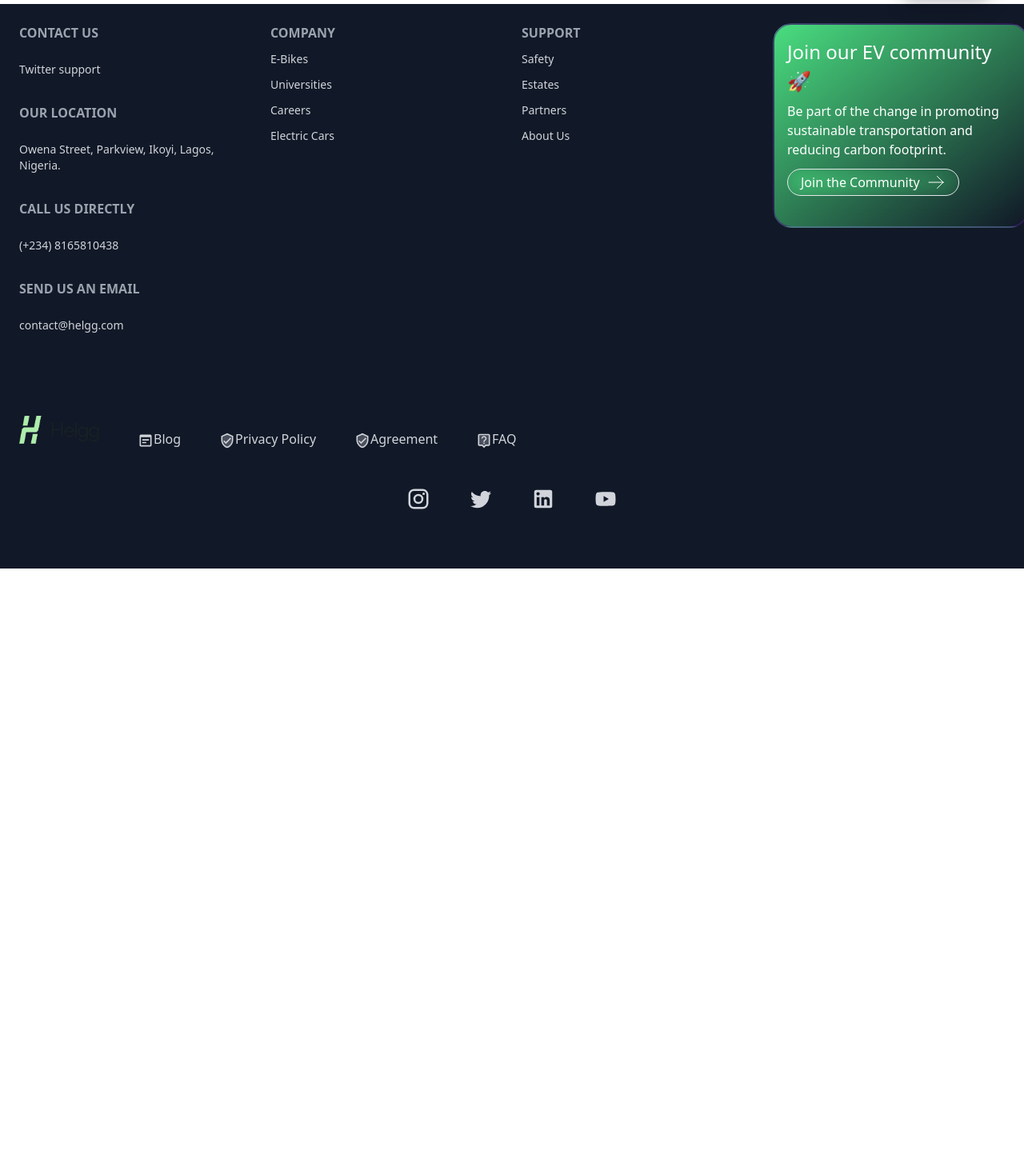
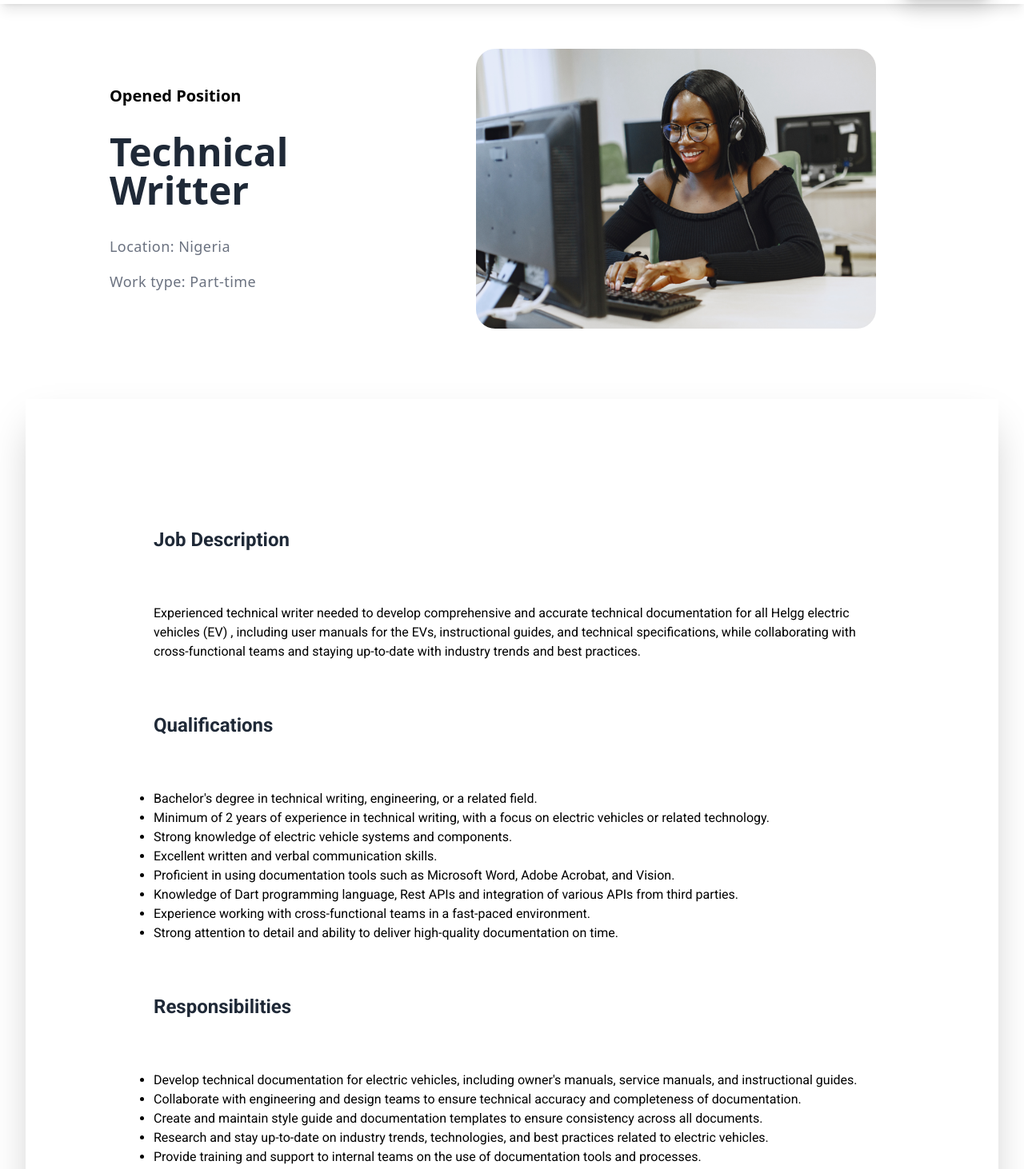
Before and after one commit to chimaskyy/helgg, a React (Vite) app in the folder client/: page /career/technical-writer in a window 1280 px wide. Shown: the part 62-1524 px from the top of the page at 80% size. Before the commit the page ends 800 px from the top, so only its background shows below. Built offline with nearby package versions, Linux system fonts and the light colour scheme.

Commit message:
create application page

```diff
--- a/client/src/App.jsx
+++ b/client/src/App.jsx
@@ -11,6 +11,8 @@ import About from "./pages/About"
 import Download from "./pages/Download";
 import Career from "./pages/Career";
 import FlutterPosition from "./pages/FlutterPosition";
+import IoT from "./pages/IoT";
+import TechWriter from "./pages/TechWriter";
 
 function App() {
   return (
@@ -22,6 +24,8 @@ function App() {
         <Route path="/download" element={<Download />} />
         <Route path="/career" element={<Career />} />
         <Route path="career/flutter-position" element={<FlutterPosition />} />
+        <Route path="career/iot-engineer" element={<IoT />} />
+        <Route path="career/technical-writer" element={<TechWriter />} />
       </Routes>
       <Footer />
     </Router>
--- a/client/src/pages/Career.jsx
+++ b/client/src/pages/Career.jsx
@@ -71,9 +71,11 @@ function Career() {
             </h3>
           </div>
           <div className="flex flex-col gap-6">
+            <Link to="/career/technical-writer">
               <button className="bg-customGreen p-2 w-40 h-30 text-lg rounded-full">
                 Apply Now
               </button>
+            </Link>
             <p className="text-customBlue font-bold pl-4">Status: undergoing</p>
           </div>
         </div>
@@ -92,9 +94,11 @@ function Career() {
             </h3>
           </div>
           <div className="flex flex-col gap-6">
-            <button className="bg-customGreen font-roboto p-2 w-40 h-30 text-lg rounded-full">
+            <Link to="/career/iot-engineer">
+              <button className="bg-customGreen p-2 w-40 h-30 text-lg rounded-full">
                 Apply Now
               </button>
+            </Link>
             <p className="text-customBlue font-bold pl-4">Status: undergoing</p>
           </div>
         </div>
--- a/client/src/pages/FlutterPosition.jsx
+++ b/client/src/pages/FlutterPosition.jsx
@@ -28,7 +28,7 @@ function FlutterPosition() {
             />
           </div>
         </div>
-        <div className="font-roboto bg-white shadow-2xl mt-16 p-32">
+        <div className="font-roboto bg-white shadow-2xl mt-16 p-12 lg:p-32">
           <h1 className="text-center text-2xl text-gray-800 font-bold p-8 lg:text-left">
             Job Description
           </h1>
--- /dev/null
+++ b/client/src/pages/IoT.jsx
@@ -0,0 +1,117 @@
+import React from "react";
+import Team3 from "../assets/gallery/Iot.png";
+
+function IoTEngineer() {
+  return (
+    <>
+      <div className="flex flex-col items-center justify-center min-h-screen m-8">
+        <div className="flex flex-col lg:flex-row justify-between lg:items-center lg:items-start gap-12">
+          <div>
+            <h2 className="text-xl font-extrabold mr-4">Opened Position</h2>
+            <h1 className="font-bold pt-8 pb-8 text-4xl text-gray-800 lg:text-5xl">
+              Iot Engineer
+            </h1>
+            <p className="tracking-wide text-lg text-gray-500">
+              Location: Nigeria
+            </p>
+            <p className="pt-4 tracking-wide text-lg text-gray-500">
+              Work type: Part-time
+            </p>
+          </div>
+          <div className="relative w-full lg:w-3/5 p-6">
+            <img
+              src={Team3}
+              alt="Helgg team"
+              width={500}
+              height={200}
+              className="shadow-3xl rounded-3xl"
+            />
+          </div>
+        </div>
+        <div className="font-roboto bg-white shadow-2xl mt-16 p-12 lg:p-32">
+          <h1 className="text-center text-2xl text-gray-800 font-bold p-8 lg:text-left">
+            Job Description
+          </h1>
+          <p className="text-left p-8">
+            EHelgg is seeking an experienced IoT Engineer with expertise in
+            TCP/IP and MQTT protocols to design, develop, implement and maintain
+            our company's IoT solutions and devices, troubleshoot and optimize
+            them, research and stay up-to-date with industry trends,
+            technologies and best practices, develop and implement security
+            measures to protect against cyber threats, collaborate with
+            cross-functional teams, continuously improve and develop IoT skills
+            and knowledge, and ensure all IoT implementation is compliant with
+            industry standards and regulations.
+          </p>
+          <h1 className="text-center text-2xl text-gray-800 font-bold p-8 lg:text-left">
+            Qualifications
+          </h1>
+          <ul className="list-disc p-8">
+            <li>
+              Bachelor's degree in Computer Science, Electrical Engineering or
+              related field
+            </li>
+            <li>
+              Minimum of 2 years of experience in Iot Engineering or related
+              field.
+            </li>
+            <li>
+              Strong understanding of IoT protocols and standards such as MQTT,
+              CoAP, Zigbee, Z-Wave, Bluetooth, and Wi-Fi.
+            </li>
+            <li>
+              Experience with IoT platforms such as AWS IoT, Azure IoT, or
+              Google IoT.
+            </li>
+            <li>
+              Strong knowledge of programming languages such as C, C++, Python,
+              or Java.
+            </li>
+            <li>Experience with IoT security and encryption.</li>
+            <li>
+              Strong problem-solving, analytical and troubleshooting skills.
+            </li>
+            <li>
+              Strong communication skills and ability to work in a team
+              environment.
+            </li>
+          </ul>
+          <h1 className="text-center text-2xl text-gray-800 font-bold p-8 lg:text-left">
+            Responsibilities
+          </h1>
+          <ul className="list-disc p-8">
+            <li>Design, develop, and implement IoT solutions and protocols.</li>
+            <li>Configure, troubleshoot, and optimize IoT devices.</li>
+            <li>
+              Research and stay up-to-date on industry trends, technologies, and
+              best practices related to IoT.
+            </li>
+            <li>
+              Monitor the performance of IoT devices, identify and resolve
+              issues.
+            </li>
+            <li>
+              Develop and implement security measures to protect against cyber
+              threats.
+            </li>
+            <li>
+              Collaborate with cross-functional teams, including software
+              development, design, and product development.
+            </li>
+            <li>Continuously improve and develop IoT skills and knowledge.</li>
+            <li>
+              Ensure all IoT implementation is compliant with industry standards
+              and regulations
+            </li>
+          </ul>
+        </div>
+        <div className="bg-white shadow-2xl mt-16 p-12 w-full">
+          <h1>Application form</h1>
+          <p>To apply, please fill out the form below:</p>
+        </div>
+      </div>
+    </>
+  );
+}
+
+export default IoTEngineer;
--- /dev/null
+++ b/client/src/pages/TechWriter.jsx
@@ -0,0 +1,119 @@
+import React from "react";
+import Team3 from "../assets//gallery/techinalWritter.png";
+
+function TechWriter() {
+  return (
+    <>
+      <div className="flex flex-col items-center justify-center min-h-screen m-8">
+        <div className="flex flex-col lg:flex-row justify-between lg:items-center lg:items-start gap-12">
+          <div>
+            <h2 className="text-xl font-extrabold mr-4">Opened Position</h2>
+            <h1 className="font-bold pt-8 pb-8 text-4xl text-gray-800 lg:text-5xl">
+              Technical Writter
+            </h1>
+            <p className="tracking-wide text-lg text-gray-500">
+              Location: Nigeria
+            </p>
+            <p className="pt-4 tracking-wide text-lg text-gray-500">
+              Work type: Part-time
+            </p>
+          </div>
+          <div className="relative w-full lg:w-3/5 p-6">
+            <img
+              src={Team3}
+              alt="Helgg team"
+              width={500}
+              height={200}
+              className="shadow-3xl rounded-3xl"
+            />
+          </div>
+        </div>
+        <div className="font-roboto bg-white shadow-2xl mt-16 p-12 lg:p-32">
+          <h1 className="text-center text-2xl text-gray-800 font-bold p-8 lg:text-left">
+            Job Description
+          </h1>
+          <p className="text-left p-8">
+            Experienced technical writer needed to develop comprehensive and
+            accurate technical documentation for all Helgg electric vehicles
+            (EV) , including user manuals for the EVs, instructional guides, and
+            technical specifications, while collaborating with cross-functional
+            teams and staying up-to-date with industry trends and best
+            practices.
+          </p>
+          <h1 className="text-center text-2xl text-gray-800 font-bold p-8 lg:text-left">
+            Qualifications
+          </h1>
+          <ul className="list-disc p-8">
+            <li>
+              Bachelor's degree in technical writing, engineering, or a related
+              field.
+            </li>
+            <li>
+              Minimum of 2 years of experience in technical writing, with a
+              focus on electric vehicles or related technology.
+            </li>
+            <li>
+              Strong knowledge of electric vehicle systems and components.
+            </li>
+            <li>Excellent written and verbal communication skills.</li>
+            <li>
+              Proficient in using documentation tools such as Microsoft Word,
+              Adobe Acrobat, and Vision.
+            </li>
+            <li>
+              Knowledge of Dart programming language, Rest APIs and integration
+              of various APIs from third parties.
+            </li>
+            <li>
+              Experience working with cross-functional teams in a fast-paced
+              environment.
+            </li>
+            <li>
+              Strong attention to detail and ability to deliver high-quality
+              documentation on time.
+            </li>
+          </ul>
+          <h1 className="text-center text-2xl text-gray-800 font-bold p-8 lg:text-left">
+            Responsibilities
+          </h1>
+          <ul className="list-disc p-8">
+            <li>
+              Develop technical documentation for electric vehicles, including
+              owner's manuals, service manuals, and instructional guides.
+            </li>
+            <li>
+              Collaborate with engineering and design teams to ensure technical
+              accuracy and completeness of documentation.
+            </li>
+            <li>
+              Create and maintain style guide and documentation templates to
+              ensure consistency across all documents.
+            </li>
+            <li>
+              Research and stay up-to-date on industry trends, technologies, and
+              best practices related to electric vehicles.
+            </li>
+            <li>
+              Provide training and support to internal teams on the use of
+              documentation tools and processes.
+            </li>
+            <li>
+              Ensure compliance with industry standards and regulations related
+              to electric vehicle documentation.
+            </li>
+            <li>
+              Continuously review and improve existing documentation to ensure
+              it is current, accurate, and user-friendly.
+            </li>
+          </ul>
+        </div>
+        <div className="bg-white shadow-2xl mt-16 p-12 w-full">
+          <h1>Application form</h1>
+          <p>To apply, please fill out the form below:</p>
+        </div>
+      </div>
+    </>
+  );
+}
+
+export default TechWriter;
```
Lines whose indentation alone changed are shown as unchanged.
